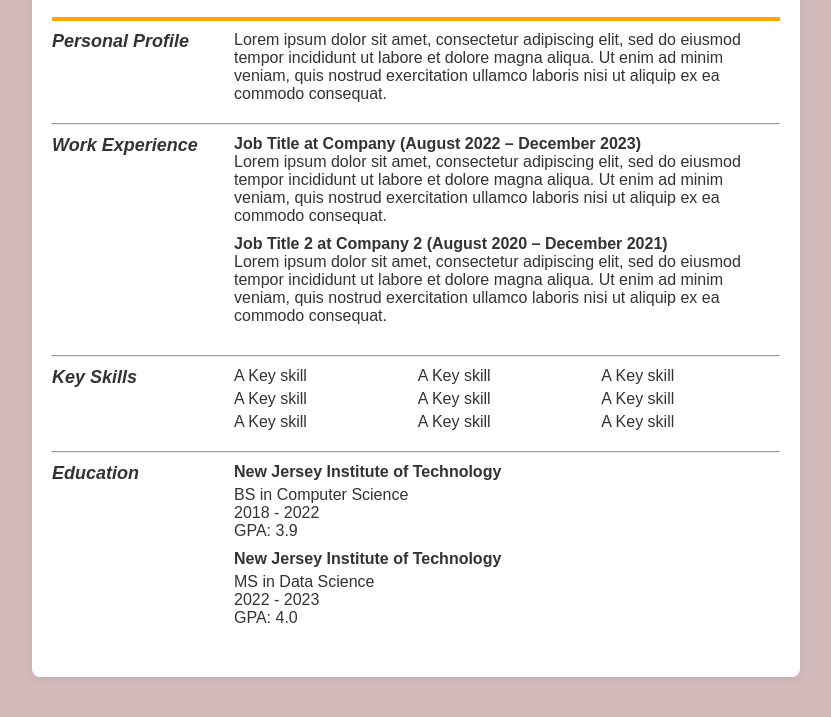
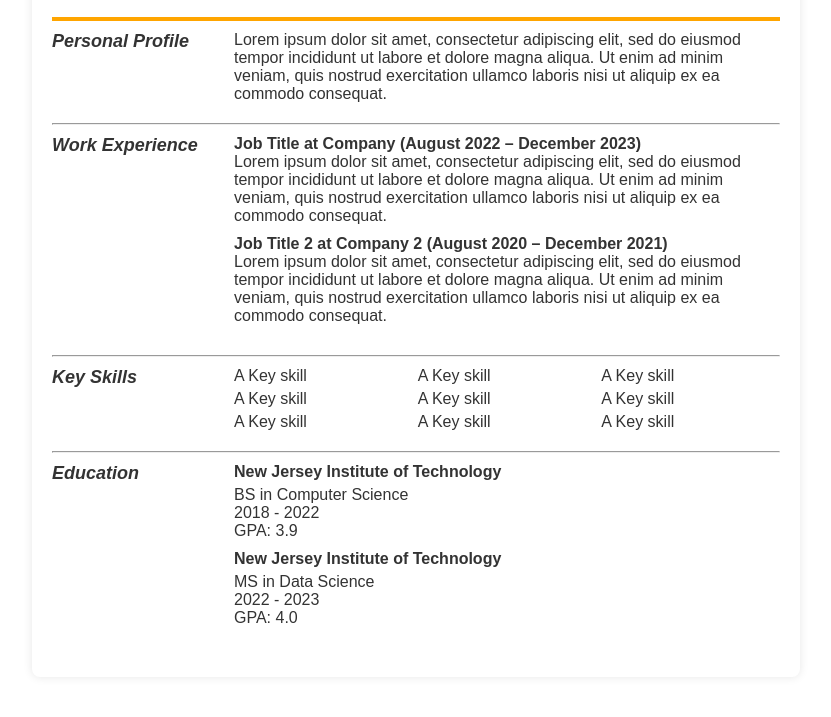
Before and after one commit to AmiteshArya/CS450HW1, a website: page index.html in a window 1280 px wide. Shown: the part 157-874 px from the top of the page, without its empty margins (224-1055 px from the left). Drawn offline with Linux system fonts and the light colour scheme.

Commit message:
update style

```diff
--- a/styles.css
+++ b/styles.css
@@ -6,7 +6,7 @@
 
 body {
     font-family: Arial, sans-serif;
-    background-color: #d3bbbb;
+    background-color: white;
     color: #333;
 }
 
```
